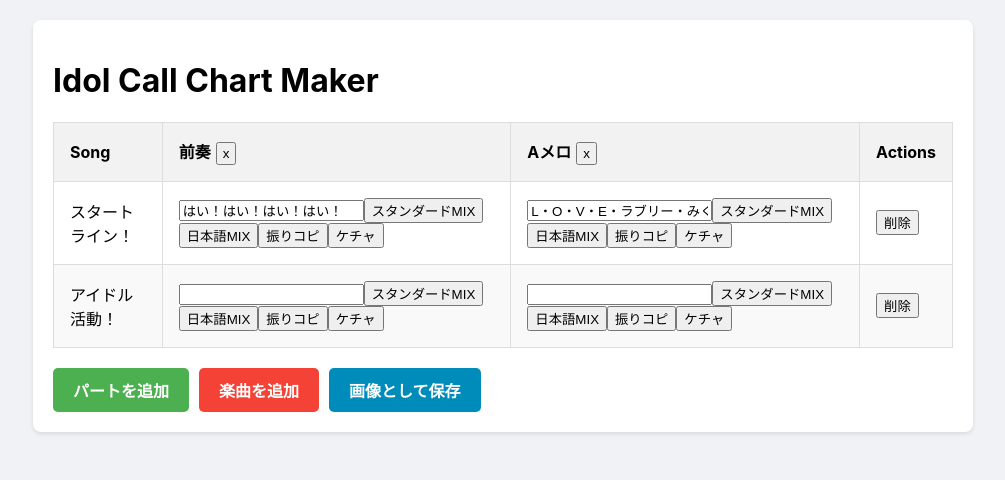
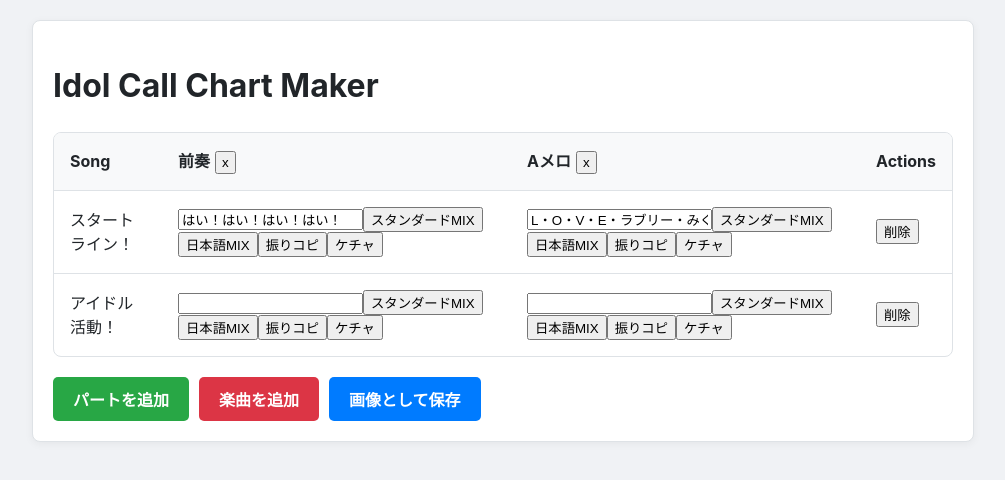
Before and after one commit to devhitoshi/call-generator, a React (Create React App) app: page / in a window 1280 px wide. Shown: the top 480 px of the page, without its empty margins (137-1142 px from the left). Built offline with nearby package versions, Linux system fonts and the light colour scheme.

Commit message:
feat: Improve application design quality

```diff
--- a/src/components/ActionButtons.css
+++ b/src/components/ActionButtons.css
@@ -12,29 +12,36 @@
   font-size: 16px;
   font-weight: bold;
   color: white;
-  transition: background-color 0.3s;
+  transition: background-color 0.2s ease-in-out, transform 0.1s ease-in-out;
 }
 
+.action-buttons button:active {
+  transform: scale(0.98);
+}
+
+/* Green button */
 .action-buttons button:nth-child(1) {
-  background-color: #4CAF50; /* Green */
+  background-color: var(--primary-color);
 }
 
 .action-buttons button:nth-child(1):hover {
-  background-color: #45a049;
+  background-color: var(--primary-hover-color);
 }
 
+/* Red button */
 .action-buttons button:nth-child(2) {
-  background-color: #f44336; /* Red */
+  background-color: var(--destructive-color);
 }
 
 .action-buttons button:nth-child(2):hover {
-  background-color: #da190b;
+  background-color: var(--destructive-hover-color);
 }
 
+/* Blue button */
 .action-buttons button:nth-child(3) {
-  background-color: #008CBA; /* Blue */
+  background-color: var(--secondary-color);
 }
 
 .action-buttons button:nth-child(3):hover {
-  background-color: #007ba7;
+  background-color: var(--secondary-hover-color);
 }
--- a/src/components/CallTable.css
+++ b/src/components/CallTable.css
@@ -1,24 +1,29 @@
 table {
   width: 100%;
-  border-collapse: collapse;
+  border-collapse: separate;
+  border-spacing: 0;
   margin-top: 20px;
+  border: 1px solid var(--border-color);
+  border-radius: 8px;
+  overflow: hidden; /* This is important for the border-radius to work on tables */
 }
 
 th, td {
-  border: 1px solid #ddd;
+  border-bottom: 1px solid var(--border-color);
   padding: 16px;
   text-align: left;
 }
 
 th {
-  background-color: #f2f2f2;
+  background-color: var(--table-header-color);
   font-weight: bold;
 }
 
-tr:nth-child(even) {
-  background-color: #f9f9f9;
+tr:hover {
+  background-color: var(--table-row-hover-color);
 }
 
-tr:hover {
-  background-color: #f1f1f1;
+/* Remove border from the last row's cells */
+tr:last-child td {
+  border-bottom: none;
 }
--- a/src/components/Layout.css
+++ b/src/components/Layout.css
@@ -1,7 +1,8 @@
 .layout {
-  background-color: white;
+  background-color: var(--surface-color);
+  border: 1px solid var(--border-color);
   border-radius: 8px;
-  box-shadow: 0 2px 4px rgba(0, 0, 0, 0.1);
+  box-shadow: 0 2px 8px rgba(0, 0, 0, 0.05);
   max-width: 900px;
   margin: 20px auto;
   padding: 20px;
--- a/src/index.css
+++ b/src/index.css
@@ -1,11 +1,26 @@
+:root {
+  --background-color: #f0f2f5;
+  --surface-color: #ffffff;
+  --primary-color: #28a745;
+  --primary-hover-color: #218838;
+  --destructive-color: #dc3545;
+  --destructive-hover-color: #c82333;
+  --secondary-color: #007bff;
+  --secondary-hover-color: #0069d9;
+  --text-color: #212529;
+  --border-color: #dee2e6;
+  --table-header-color: #f8f9fa;
+  --table-row-hover-color: #f1f3f5;
+}
+
 body {
   margin: 0;
-  font-family: -apple-system, BlinkMacSystemFont, 'Segoe UI', 'Roboto', 'Oxygen',
-    'Ubuntu', 'Cantarell', 'Fira Sans', 'Droid Sans', 'Helvetica Neue',
-    sans-serif;
+  font-family: -apple-system, BlinkMacSystemFont, 'Segoe UI', Roboto, 'Helvetica Neue', Arial, sans-serif;
   -webkit-font-smoothing: antialiased;
   -moz-osx-font-smoothing: grayscale;
-  background-color: #f0f2f5;
+  background-color: var(--background-color);
+  color: var(--text-color);
+  line-height: 1.5;
 }
 
 code {
```
